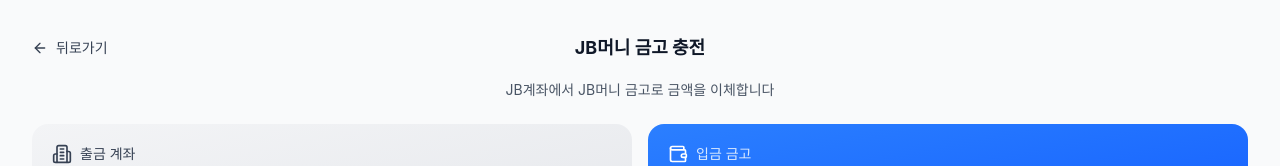
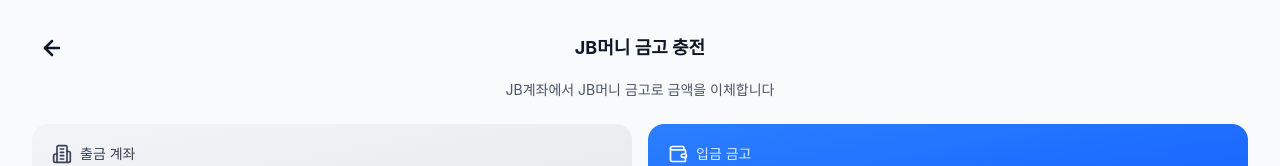
Before and after one commit to Djunnni/BlackSpoonDeveloper, a React (Vite) app: page /#/charge in a window 1280 px wide. Shown: the top 166 px of the page. Built offline with nearby package versions, Linux system fonts and the light colour scheme.

Commit message:
뒤로가기 버튼

```diff
--- a/src/app/components/HistoryBackButton.tsx
+++ b/src/app/components/HistoryBackButton.tsx
@@ -9,10 +9,18 @@
   return (
     <button
       onClick={handleBack}
-      className="flex items-center gap-2 text-sm font-medium text-gray-700 hover:text-gray-900 transition-colors"
+      aria-label="뒤로가기"
+      className="
+        flex items-center justify-center
+        w-10 h-10
+        rounded-full
+        text-gray-900
+        hover:bg-gray-100
+        active:bg-gray-200
+        transition-colors
+      "
     >
-      <ArrowLeft className="w-4 h-4" />
-      <span>뒤로가기</span>
+      <ArrowLeft className="w-6 h-6 stroke-[2.5]" />
     </button>
   );
 }
```
Also changed, not shown: 1 other file (tests, documents, lock files or other folders).
